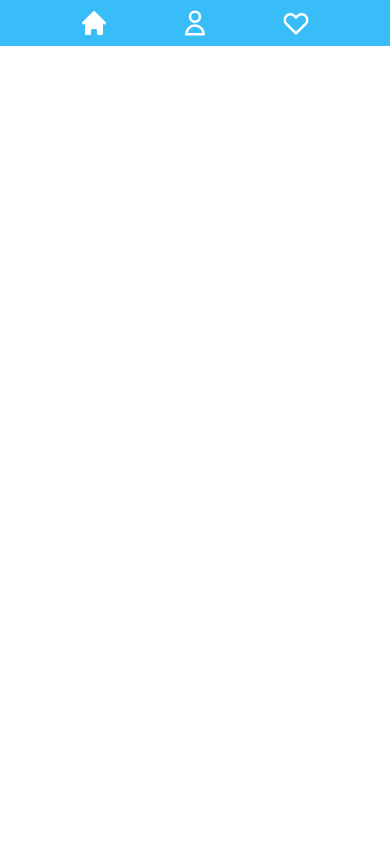
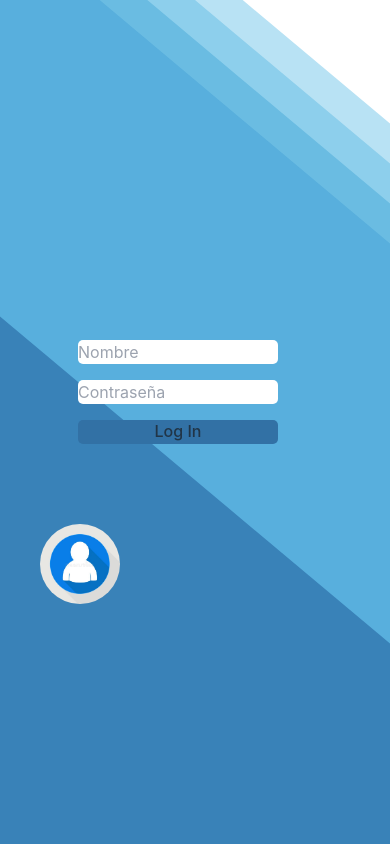
Before and after one commit to ArrascaetaFedericoIgnacio/SANVA-Proyect, a React (Vite) app: page / in a window 390 px wide. Before the commit this address had no page. Shown: the top 844 px of the page. Built offline with nearby package versions, Linux system fonts and the light colour scheme.

Commit message:
modFooter

```diff
--- a/src/App.css
+++ b/src/App.css
@@ -1,3 +1,4 @@
+/* Estilos generales */
 #root {
   /* max-width: 1280px; */
   /* margin: 0 auto; */
@@ -11,9 +12,11 @@
   will-change: filter;
   transition: filter 300ms;
 }
+
 .logo:hover {
   filter: drop-shadow(0 0 2em #646cffaa);
 }
+
 .logo.react:hover {
   filter: drop-shadow(0 0 2em #61dafbaa);
 }
@@ -40,3 +43,20 @@
 .read-the-docs {
   color: #888;
 }
+
+/* Estilos para dispositivos móviles */
+@media (max-width: 480px) {
+  #root {
+    height: 100%;
+    width: 100%;
+  }
+
+  .logo {
+    height: 4em;
+    padding: 1em;
+  }
+
+  .card {
+    padding: 1em;
+  }
+}
--- a/src/App.jsx
+++ b/src/App.jsx
@@ -8,14 +8,15 @@ import { Footer } from './components/footer';
 
 function App () {
   return (
-
     <BrowserRouter>
-      <Routes>
-        <Route path="register" element={<Register />} />
-        <Route path="login" element={<Login />} />
-        <Route path="user" element={<User />} />
-      </Routes>
-      <Footer/>
+      <div>
+        <Routes>
+          <Route path="register" element={<Register />} />
+          <Route path="/" element={<Login />} />
+          <Route path="user" element={<User />} />
+        </Routes>
+        <Footer/>
+      </div>
     </BrowserRouter>
   )
 }
```
